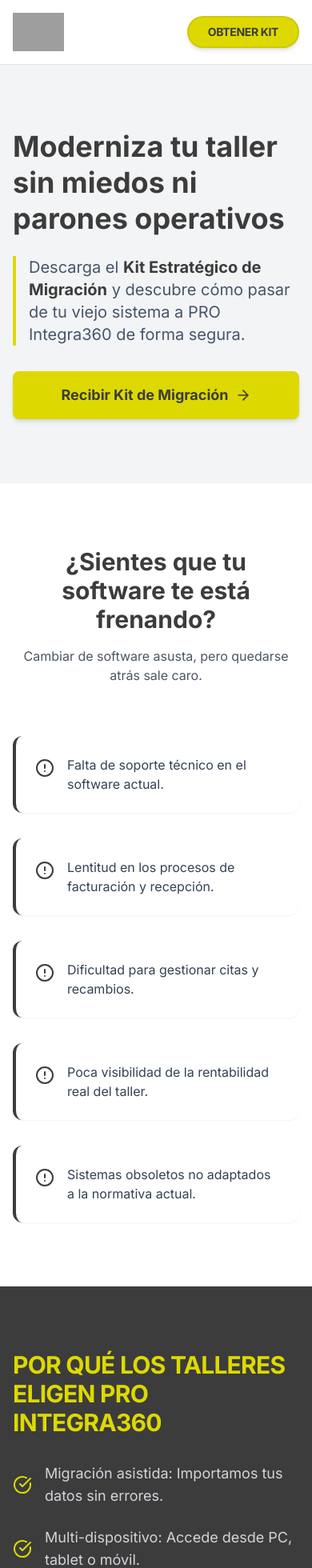
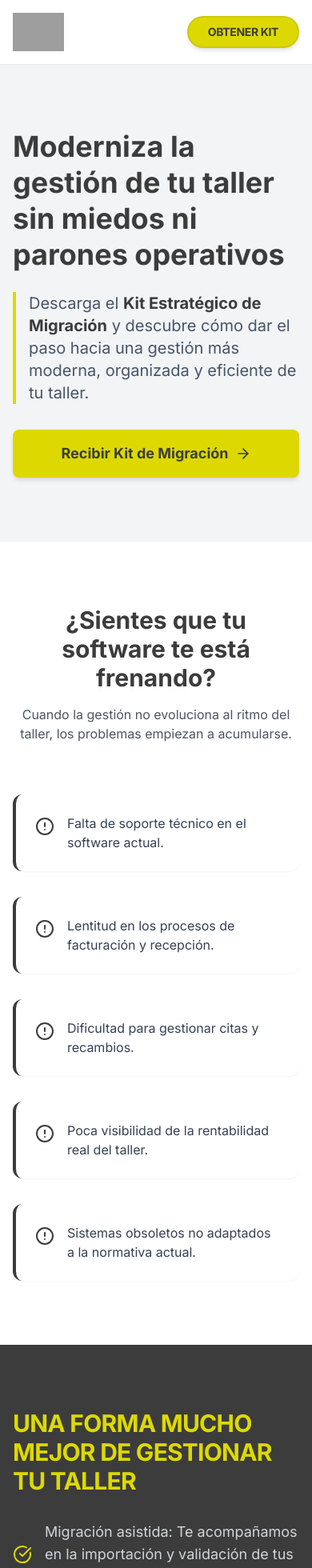
Before and after one commit to yelaugroup/pro-integra360--Campa-a-migraci-n, a React (Vite) app: page /#/ in a window 390 px wide. Shown: the top 1960 px of the page at 80% size. Built offline with nearby package versions, Linux system fonts and the light colour scheme; grey boxes are pictures that could not be loaded.

Commit message:
refactor: remove mandatory phone contact consent
Simplify the lead generation form by making the phone/WhatsApp contact consent optional. Update landing page copy to improve clarity and value proposition.

```diff
--- a/components/MigrationForm.tsx
+++ b/components/MigrationForm.tsx
@@ -46,12 +46,6 @@
 
     if (!formData.consentPrivacidad) {
       setError("Debes aceptar la Política de Privacidad para continuar.");
-      setLoading(false);
-      return;
-    }
-
-    if (!formData.consentContactoDirecto) {
-      setError("Debes aceptar el contacto por teléfono/WhatsApp para continuar.");
       setLoading(false);
       return;
     }
@@ -262,10 +256,8 @@
           </span>
         </label>
 
-        <div>
         <label className="flex items-start cursor-pointer group">
           <input
-              required
             name="consentContactoDirecto"
             type="checkbox"
             checked={formData.consentContactoDirecto}
@@ -273,15 +265,9 @@
             className="mt-1 w-4 h-4 text-brand-anthracite border-gray-300 rounded focus:ring-brand-yellow accent-brand"
           />
           <span className="ml-3 text-sm text-gray-600 group-hover:text-brand-anthracite transition">
-              Acepto que me contactéis por teléfono/WhatsApp para coordinar la demo. *
+            Acepto que me contactéis por teléfono/WhatsApp para coordinar la demo.
           </span>
         </label>
-          {error === "Debes aceptar el contacto por teléfono/WhatsApp para continuar." && (
-            <p className="mt-1 ml-7 text-xs text-red-600 font-medium">
-              Debes aceptar el contacto por teléfono/WhatsApp para continuar.
-            </p>
-          )}
-        </div>
       </div>
 
       {!formData.consentMarketing && formData.email && (
--- a/pages/LandingPage.tsx
+++ b/pages/LandingPage.tsx
@@ -14,12 +14,12 @@
   ];
 
   const benefits = [
-    "Migración asistida: Importamos tus datos sin errores.",
+    "Migración asistida: Te acompañamos en la importación y validación de tus datos.",
     "Multi-dispositivo: Accede desde PC, tablet o móvil.",
-    "Facturación electrónica integrada y automática.",
+    "Facturación integrada en el flujo de gestión del taller.",
     "Control de stock a tiempo real con alertas de reposición.",
     "Comunicación automática con el cliente (WhatsApp/SMS).",
-    "Informes financieros avanzados de rentabilidad."
+    "Indicadores e informes para analizar la rentabilidad del taller."
   ];
 
   const kitIncludes = [
@@ -34,7 +34,7 @@
     "Gestión de recambios con conexión directa a proveedores",
     "Cuadro de mando en tiempo real (KPIs de rentabilidad)",
     "Facturación electrónica y contabilidad integrada",
-    "Historial clínico del vehículo compartido en la red",
+    "Historial completo del vehículo accesible cuando lo necesitas",
     "Multi-dispositivo: Accede desde tablet en el taller o PC"
   ];
 
@@ -50,10 +50,10 @@
         <div className="max-w-7xl mx-auto px-4 sm:px-6 lg:px-8 relative z-10">
           <div className="lg:w-2/3">
             <h1 className="text-4xl md:text-5xl font-extrabold text-brand-anthracite leading-tight mb-6">
-              Moderniza tu taller sin miedos ni parones operativos
+              Moderniza la gestión de tu taller sin miedos ni parones operativos
             </h1>
             <p className="text-xl text-slate-600 mb-8 max-w-2xl border-l-4 border-brand-yellow pl-4">
-              Descarga el <span className="font-bold text-brand-anthracite">Kit Estratégico de Migración</span> y descubre cómo pasar de tu viejo sistema a PRO Integra360 de forma segura.
+              Descarga el <span className="font-bold text-brand-anthracite">Kit Estratégico de Migración</span> y descubre cómo dar el paso hacia una gestión más moderna, organizada y eficiente de tu taller.
             </p>
             <div className="flex flex-col sm:flex-row space-y-4 sm:space-y-0 sm:space-x-4">
               <a
@@ -74,7 +74,7 @@
         <div className="max-w-7xl mx-auto px-4 sm:px-6 lg:px-8">
           <div className="text-center mb-16">
             <h2 className="text-3xl font-bold text-brand-anthracite">¿Sientes que tu software te está frenando?</h2>
-            <p className="text-gray-600 mt-4">Cambiar de software asusta, pero quedarse atrás sale caro.</p>
+            <p className="text-gray-600 mt-4">Cuando la gestión no evoluciona al ritmo del taller, los problemas empiezan a acumularse.</p>
           </div>
           <div className="grid md:grid-cols-2 lg:grid-cols-3 gap-8">
             {problems.map((p, i) => (
@@ -92,7 +92,7 @@
         <div className="max-w-7xl mx-auto px-4 sm:px-6 lg:px-8">
           <div className="grid lg:grid-cols-2 gap-16 items-center">
             <div>
-              <h2 className="text-3xl font-bold mb-8 text-brand-yellow uppercase tracking-tight">Por qué los talleres eligen PRO Integra360</h2>
+              <h2 className="text-3xl font-bold mb-8 text-brand-yellow uppercase tracking-tight">UNA FORMA MUCHO MEJOR DE GESTIONAR TU TALLER</h2>
               <div className="grid gap-6">
                 {benefits.map((b, i) => (
                   <div key={i} className="flex items-center group">
@@ -186,7 +186,7 @@
             </div>
             <div>
               <h4 className="font-bold text-lg mb-2 text-brand-anthracite">¿Es difícil de aprender?</h4>
-              <p className="text-gray-600">PRO Integra360 tiene una curva de aprendizaje mínima. La mayoría de los operarios dominan el sistema en menos de 2 días.</p>
+              <p className="text-gray-600">PRO Integra360 está diseñado para que la curva de aprendizaje sea sencilla y el equipo pueda adaptarse progresivamente con acompañamiento.</p>
             </div>
             <div>
               <h4 className="font-bold text-lg mb-2 text-brand-anthracite">¿Tengo permanencia?</h4>
@@ -194,7 +194,7 @@
             </div>
             <div>
               <h4 className="font-bold text-lg mb-2 text-brand-anthracite">¿El kit es realmente gratis?</h4>
-              <p className="text-gray-600">Sí, es un material educativo que compartimos para ayudar a profesionalizar el sector en España.</p>
+              <p className="text-gray-600">Sí. El Kit de Migración es completamente gratuito e incluye las herramientas indicadas en esta página para ayudarte a analizar y preparar una posible evolución de la gestión de tu taller.</p>
             </div>
             <div>
               <h4 className="font-bold text-lg mb-2 text-brand-anthracite">¿Funciona en Mac?</h4>
```
Lines whose indentation alone changed are shown as unchanged.
